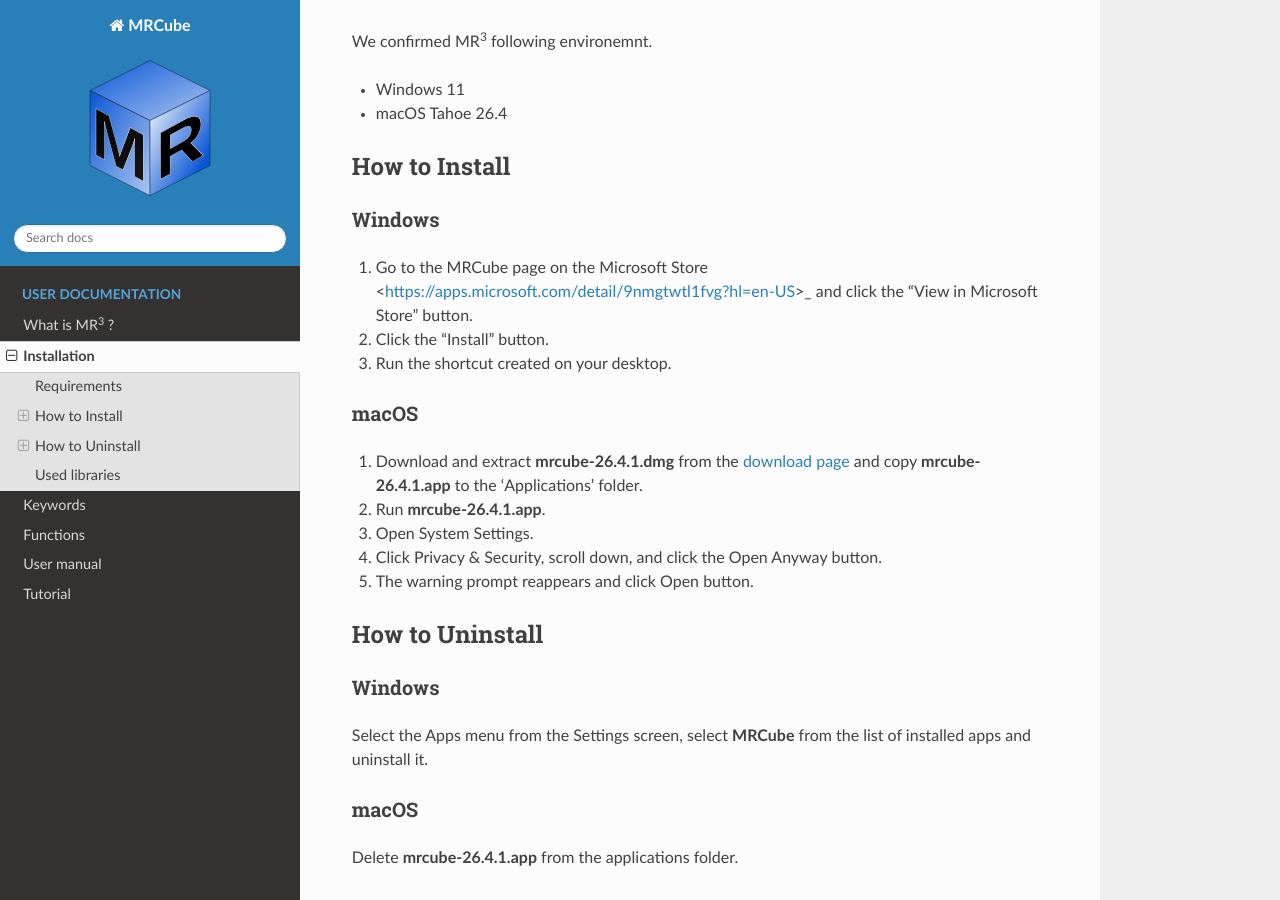
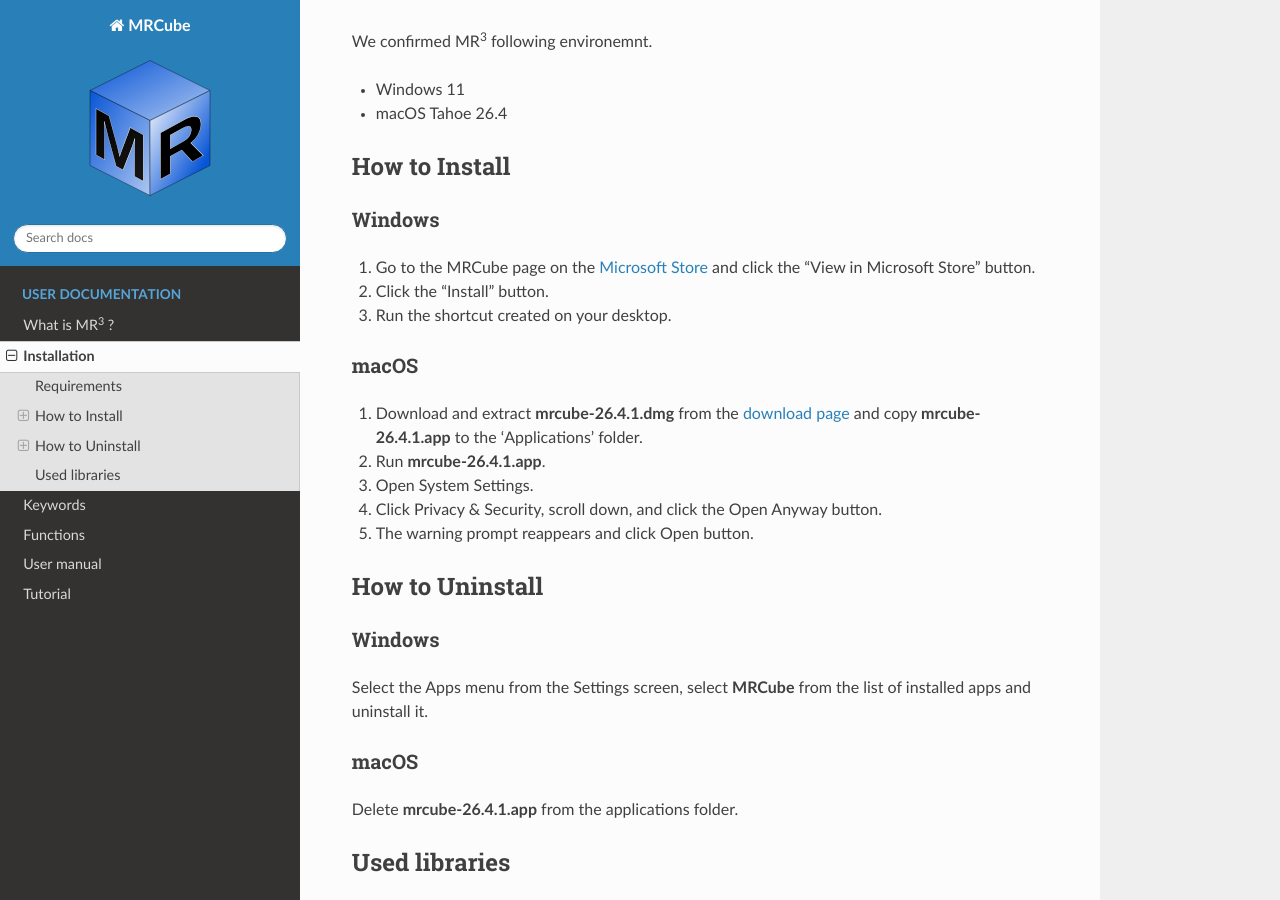
Before and after one commit to mr-3/mrcube-en-docs, a Sphinx documentation site: the page built from docs/source/install.rst, in a window 1280 px wide and 900 px high, scrolled down 438 px. Built offline with Sphinx 7.4.7 and the Read the Docs theme 3.1.0, drawn with Linux system fonts in a browser that asks for light colours.

Commit message:
update install.rst

```diff
--- a/docs/source/install.rst
+++ b/docs/source/install.rst
@@ -18,7 +18,7 @@
 --------------
 Windows
 ^^^^^^^^^^^^^^^^^^^^^^^^^^^^^
-#. Go to the MRCube page on the Microsoft Store <https://apps.microsoft.com/detail/9nmgtwtl1fvg?hl=en-US>_ and click the "View in Microsoft Store" button.
+#. Go to the MRCube page on the `Microsoft Store <https://apps.microsoft.com/detail/9nmgtwtl1fvg?hl=en-US>`_ and click the "View in Microsoft Store" button.
 #. Click the "Install" button.
 #. Run the shortcut created on your desktop.
 
```
